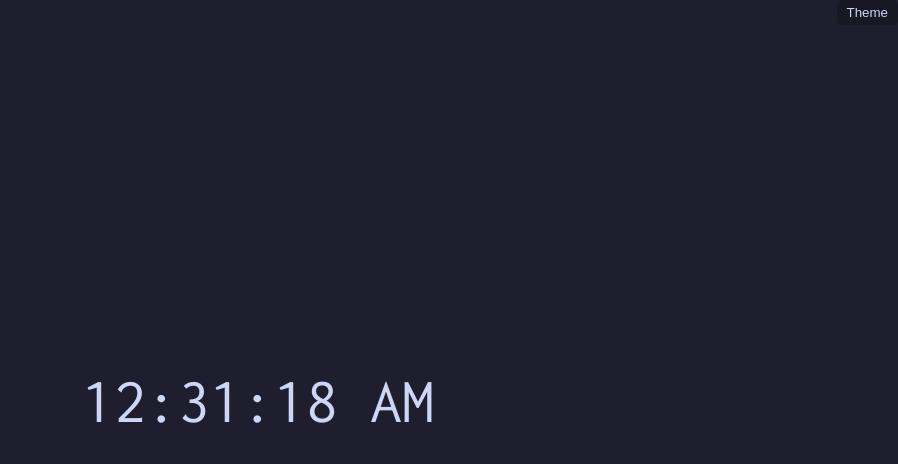
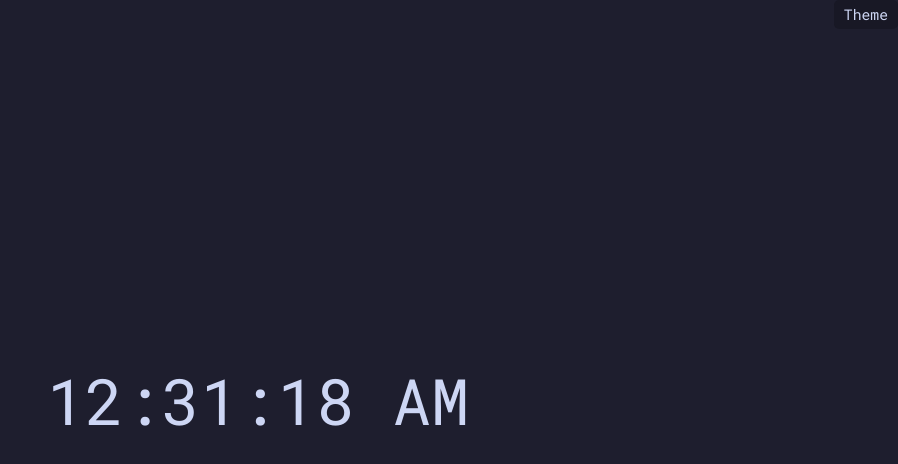
Before and after one commit to JKajass/digital-clock, a plain HTML site: page index.html in a window 1280 px wide. Shown: the whole page, without its empty margins (382-1280 px from the left). Drawn offline with Linux system fonts and the light colour scheme.

Commit message:
Font changed to Roboto Mono

```diff
--- a/styles.css
+++ b/styles.css
@@ -1,11 +1,11 @@
-@import url('https://fonts.googleapis.com/css2?family=Inconsolata&display=swap');
+@import url('https://fonts.googleapis.com/css2?family=Roboto+Mono&display=swap');
 
 #digital-clock {
     position: absolute;
     top: 50%;
     left: 50%;
     transform: translate(-50%, -50%);
-    font-family: 'Inconsolata', sans-serif;
+    font-family: 'Roboto Mono', sans-serif;
     font-size: 64px;
     text-align: center;
 }
@@ -27,6 +27,8 @@ body {
 }
 
 #switch {
+    font-family: 'Roboto Mono', sans-serif;
+    font-size: 92%;
     position: absolute;
     top: 0px;
     right: 0px;
```
